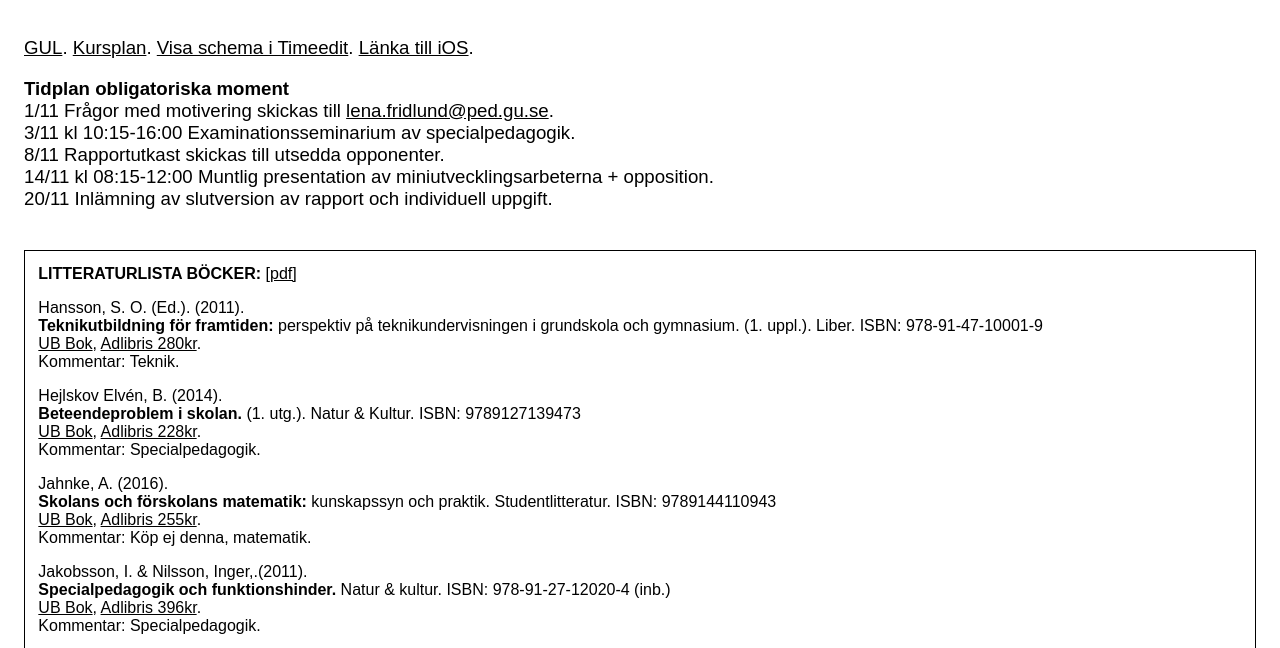
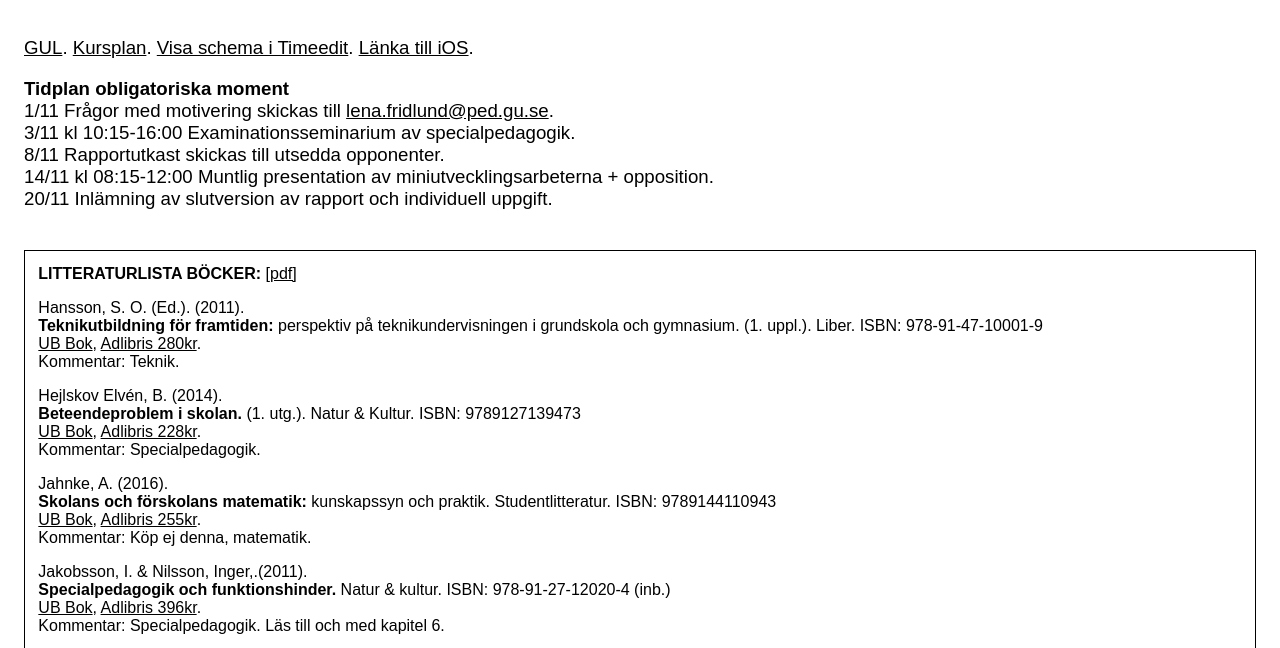
Before and after one commit to dbrock/klasnyman.se, a plain HTML site: page lkk70n.html in a window 1280 px wide. Shown: the part 133-781 px from the top of the page. Drawn offline with Linux system fonts and the light colour scheme.

Commit message:
Update lkk70n.html

```diff
--- a/lkk70n.html
+++ b/lkk70n.html
@@ -58,7 +58,7 @@ Kommentar: Köp ej denna, matematik.
 ISBN: 978-91-27-12020-4 (inb.)<br>
 <a href="http://p8080-lunda.ub.gu.se.ezproxy.ub.gu.se/lib/item?theme=gunda&locale=sv&id=chamo:1788830">UB Bok</a>,
 <a href="http://www.adlibris.com/se/bok/specialpedagogik-och-funktionshinder-9789127120204">Adlibris 396kr</a>.<br>
-Kommentar: Specialpedagogik.
+Kommentar: Specialpedagogik. Läs till och med kapitel 6.
 </p>
 
 <p>Skott, Jeppe., Jess, Kristine., Hansen, Hans Christian., Lundin, Sverker. & Retzlaff,
```
